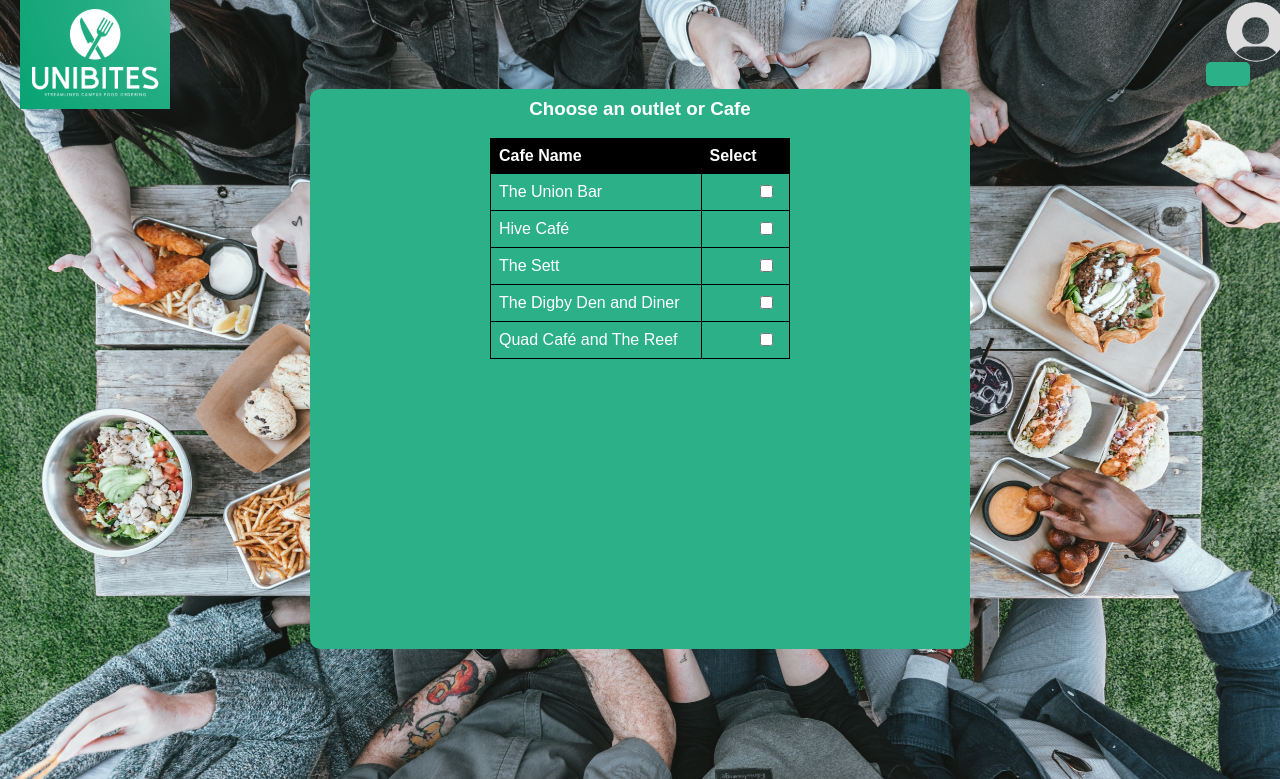
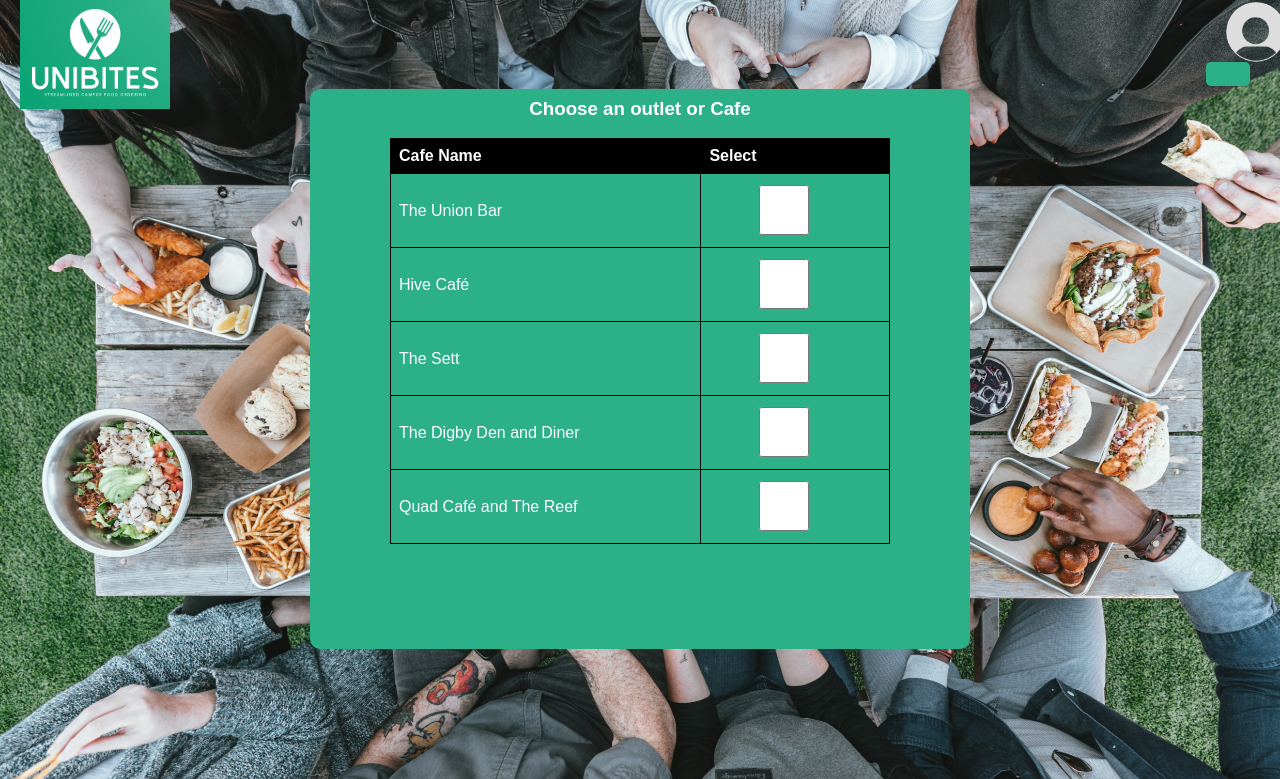
Before and after one commit to Armaan75/UniBites, a Django app: page /cafe in a window 1280 px wide. Shown: the part 21-800 px from the top of the page. Run offline with Django 4.2, Linux system fonts and the light colour scheme; data comes from the database, SQL or seed files in the repository.

Commit message:
the checkbox button is large now

```diff
--- a/UniBites/App/static/app/styles.css
+++ b/UniBites/App/static/app/styles.css
@@ -77,8 +77,8 @@ body {
 
   table {
     border-collapse: collapse;
-    width: 100%;
-    max-width: 300px;
+    width: 500px;
+    max-width: 800px;
     margin: auto;
   }
 
--- a/UniBites/App/templates/app/cafe_list.html
+++ b/UniBites/App/templates/app/cafe_list.html
@@ -32,7 +32,7 @@
       </tr>
       {% for cafe in cafes %}
       <tr>
-        <td>{{cafe.name}}<td><a href="{% url 'app:food_list' cafe.id %}"><input type="checkbox"></a></td></td>
+        <td>{{cafe.name}}<td><a href="{% url 'app:food_list' cafe.id %}"><input type="checkbox" style="height: 50px; width: 50px;"></a></td></td>
       </tr>
      {% endfor %}
 
```
